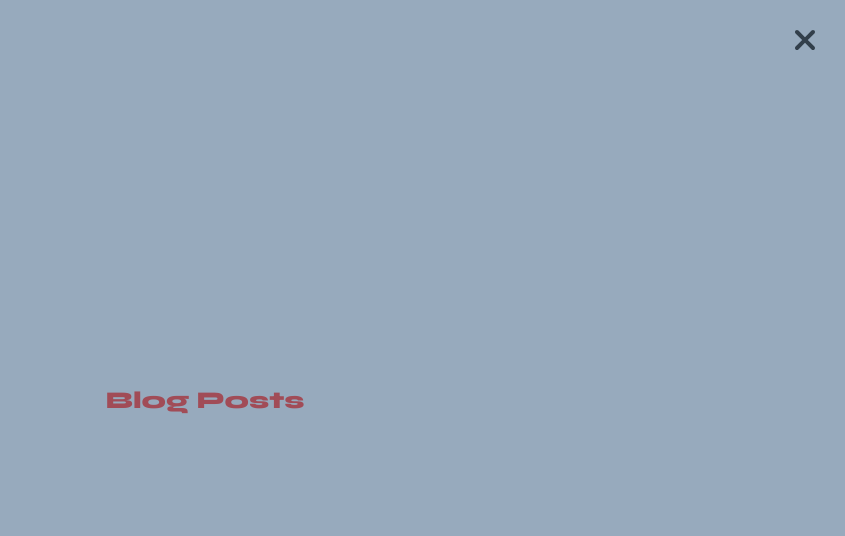
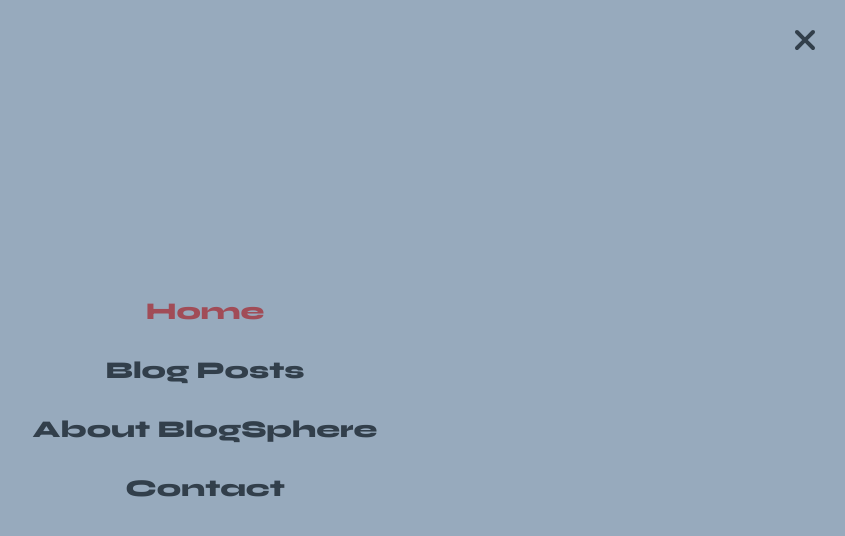
Before and after one commit to cuneytakcay/next-blogger, a React (Vite) app in the folder frontend/: page / in a window 1280 px wide. Both pictures are taken after a click on the button 1240 px from the left and 74 px from the top of the page. Shown: the top 536 px of the page, without its empty margins (435-1280 px from the left). Built offline with nearby package versions, Linux system fonts and the light colour scheme.

Commit message:
Adding more links

```diff
--- a/frontend/src/components/header/Header.jsx
+++ b/frontend/src/components/header/Header.jsx
@@ -86,16 +86,35 @@
               >
                 <FontAwesomeIcon icon={faClose} />
               </button>
+              <NavLink
+                to='/'
+                className={({ isActive }) =>
+                  isActive ? styles['active-link'] : ''
+                }
+                onClick={() => setIsMenuOpen(false)}
+              >
+                Home
+              </NavLink>
               {userData && (
+                <>
                   <NavLink
                     to='/profile'
                     className={({ isActive }) =>
                       isActive ? styles['active-link'] : ''
                     }
-                  title={userData.name + ' ' + 'Profile Page'}
                   >
                     Profile
                   </NavLink>
+                  <NavLink
+                    to='/create-post'
+                    className={({ isActive }) =>
+                      isActive ? styles['active-link'] : ''
+                    }
+                    onClick={() => setIsMenuOpen(false)}
+                  >
+                    Create Post
+                  </NavLink>
+                </>
               )}
               <NavLink
                 to='/posts'
@@ -106,6 +125,24 @@
               >
                 Blog Posts
               </NavLink>
+              <NavLink
+                to='/about'
+                className={({ isActive }) =>
+                  isActive ? styles['active-link'] : ''
+                }
+                onClick={() => setIsMenuOpen(false)}
+              >
+                About BlogSphere
+              </NavLink>
+              <NavLink
+                to='/contact'
+                className={({ isActive }) =>
+                  isActive ? styles['active-link'] : ''
+                }
+                onClick={() => setIsMenuOpen(false)}
+              >
+                Contact
+              </NavLink>
             </div>
           )}
         </nav>
--- a/frontend/src/components/header/header.module.css
+++ b/frontend/src/components/header/header.module.css
@@ -109,7 +109,7 @@
   padding: 10px 0;
   font-family: 'syne-extrabold', sans-serif;
   font-size: 1.5rem;
-  color: var(--brick);
+  color: var(--black);
   text-decoration: none;
   position: relative;
   transition: all 0.2s ease-in-out;
```
Lines whose indentation alone changed are shown as unchanged.
